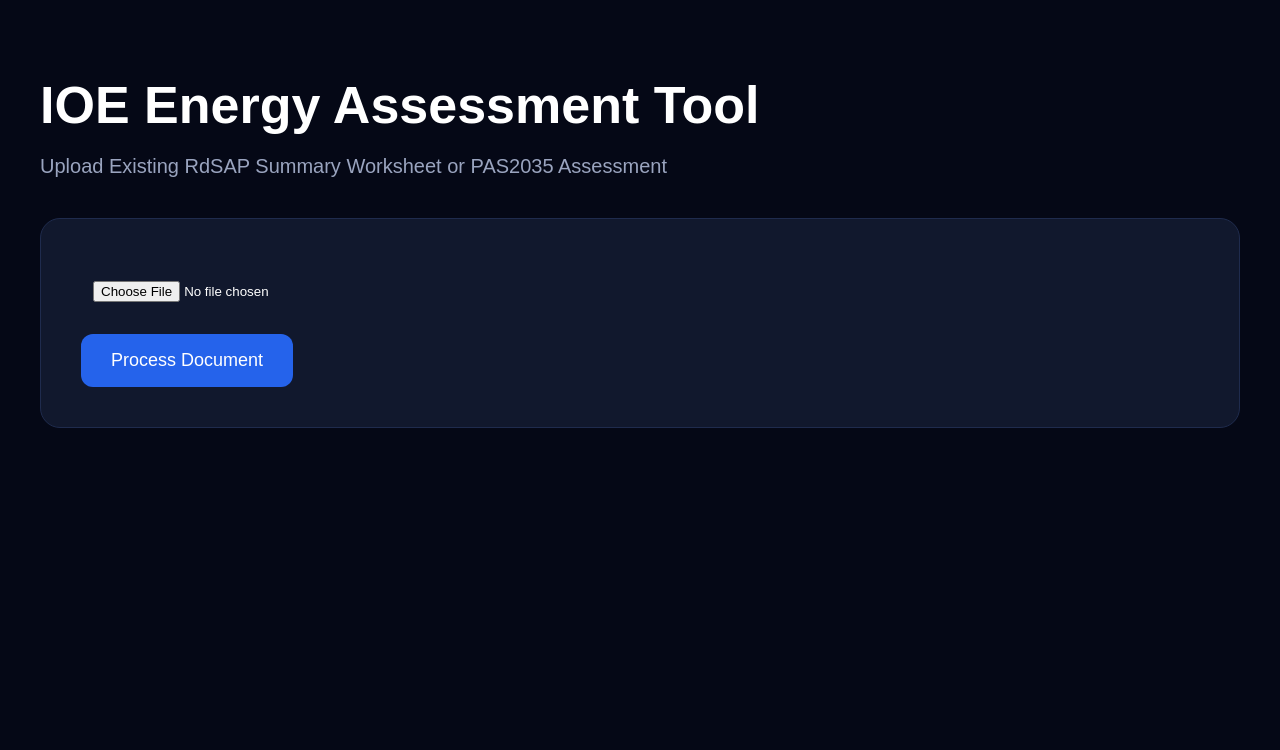
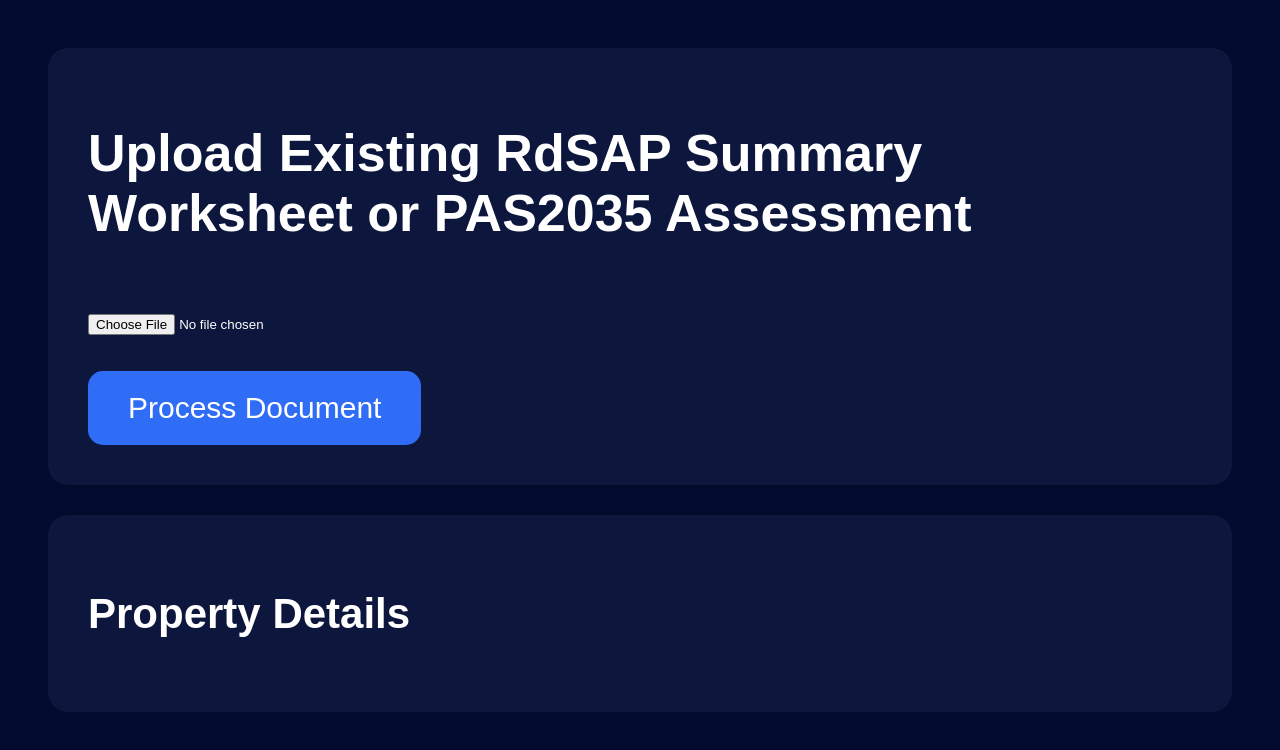
Before and after one commit to crawfordsuae-cloud/ioe-tools, a plain HTML site: page index.html in a window 1280 px wide. Drawn offline with Linux system fonts and the light colour scheme.

Commit message:
Update index.html

```diff
--- a/index.html
+++ b/index.html
@@ -1,93 +1,49 @@
 <!DOCTYPE html>
-<html lang="en">
-
+<html>
 <head>
 
 <meta charset="UTF-8">
+<title>IOE Energy Assessment Tool</title>
 
-<meta name="viewport" content="width=device-width, initial-scale=1.0">
-
-<title>IOE Energy Assessment Tool</title>
+<script src="https://cdnjs.cloudflare.com/ajax/libs/pdf.js/3.11.174/pdf.min.js"></script>
 
 <style>
 
 body{
-  margin:0;
+  background:#020b2d;
+  color:white;
+  font-family:Arial;
   padding:40px;
-  background:#050816;
-  color:white;
-  font-family:Arial,sans-serif;
 }
 
-.container{
-  max-width:1400px;
-  margin:auto;
+.card{
+  background:#0d173d;
+  border-radius:20px;
+  padding:40px;
+  margin-bottom:30px;
+}
+
+button{
+  background:#2f6df6;
+  color:white;
+  border:none;
+  padding:20px 40px;
+  border-radius:15px;
+  font-size:30px;
+  cursor:pointer;
 }
 
 h1{
   font-size:52px;
-  margin-bottom:10px;
 }
 
-.subtitle{
-  color:#9aa4bf;
-  font-size:20px;
-  margin-bottom:40px;
+h2{
+  font-size:42px;
 }
 
-.upload-box{
-  background:#11182d;
-  border:1px solid #1f2b4d;
-  border-radius:20px;
-  padding:40px;
-  margin-bottom:40px;
-}
-
-button{
-  margin-top:20px;
-  background:#2563eb;
-  color:white;
-  border:none;
-  padding:16px 30px;
-  border-radius:12px;
-  font-size:18px;
-  cursor:pointer;
-}
-
-button:hover{
-  background:#1d4ed8;
-}
-
-.card{
-  background:#11182d;
-  border:1px solid #1f2b4d;
-  border-radius:20px;
-  padding:30px;
-  margin-bottom:30px;
-}
-
-.measure{
-  background:#1a2442;
-  border-radius:16px;
-  padding:20px;
-  margin-top:20px;
-}
-
-.loading{
-  color:#60a5fa;
-  font-size:22px;
-}
-
-.error{
-  color:red;
-}
-
-input,select{
-  padding:12px;
-  border-radius:10px;
-  border:none;
-  margin-top:10px;
-  width:100%;
+p{
+  font-size:32px;
+  line-height:1.8;
 }
 
 </style>
@@ -96,69 +52,51 @@ input,select{
 
 <body>
 
-<div class="container">
+<div class="card">
 
-<h1>IOE Energy Assessment Tool</h1>
+<h1>
+Upload Existing RdSAP Summary Worksheet or PAS2035 Assessment
+</h1>
 
-<p class="subtitle">
+<br><br>
 
-Upload Existing RdSAP Summary Worksheet or PAS2035 Assessment
+<input type="file" id="file">
 
-</p>
+<br><br><br>
 
-<div class="upload-box">
-
-<input type="file" id="fileInput">
-
-<br>
-
-<button onclick="uploadDocument()">
-
+<button onclick="processDocument()">
 Process Document
-
 </button>
 
 </div>
 
-<div id="results"></div>
+<div class="card" id="results">
+
+<h2>Property Details</h2>
+
+<p id="address"></p>
+<p id="floor"></p>
+<p id="heat"></p>
+<p id="room"></p>
+<p id="roof"></p>
+<p id="window"></p>
+<p id="fuel"></p>
+<p id="carbon"></p>
+<p id="rating"></p>
 
 </div>
 
-<script src="https://cdnjs.cloudflare.com/ajax/libs/pdf.js/2.16.105/pdf.min.js"></script>
-
 <script>
 
-async function uploadDocument(){
+async function processDocument(){
 
   const file =
-    document.getElementById(
-      "fileInput"
-    ).files[0];
+    document.getElementById("file").files[0];
 
   if(!file){
-
-    alert("Select PDF");
-
+    alert("Choose PDF");
     return;
   }
-
-  document.getElementById(
-    "results"
-  ).innerHTML = `
-
-    <div class="card">
-
-      <h2>Processing...</h2>
-
-      <p class="loading">
-
-        Extracting RdSAP data
-
-      </p>
-
-    </div>
-
-  `;
 
   try{
 
@@ -170,27 +108,25 @@ async function uploadDocument(){
         data:arrayBuffer
       }).promise;
 
-    let extractedText = "";
+    let text = "";
 
-    for(let page = 1;
-        page <= pdf.numPages;
-        page++){
+    for(let i=1;i<=pdf.numPages;i++){
 
-      const currentPage =
-        await pdf.getPage(page);
+      const page =
+        await pdf.getPage(i);
 
-      const textContent =
-        await currentPage.getTextContent();
+      const content =
+        await page.getTextContent();
 
-      const strings =
-        textContent.items.map(
-          item => item.str
-        );
-
-      extractedText +=
-        strings.join(" ");
+      text += content.items
+        .map(item => item.str)
+        .join(" ");
 
     }
+
+    console.log(text);
+
+    alert(text.substring(0,3000));
 
     const response =
       await fetch(
@@ -203,7 +139,7 @@ async function uploadDocument(){
           },
 
           body:JSON.stringify({
-            text:extractedText
+            text:text
           })
         }
       );
@@ -211,147 +147,55 @@ async function uploadDocument(){
     const data =
       await response.json();
 
-    document.title =
-      data.address ||
-      "IOE Assessment";
+    document.getElementById("address").innerHTML =
+      "<b>Address:</b> " + data.address;
 
-    document.getElementById(
-      "results"
-    ).innerHTML = `
+    document.getElementById("floor").innerHTML =
+      "<b>Total Floor Area:</b> " +
+      data.totalFloorArea + " m²";
 
-      <div class="card">
+    document.getElementById("heat").innerHTML =
+      "<b>Heat Loss Perimeter:</b> " +
+      data.heatLossPerimeter + " m";
 
-        <h2>Property Details</h2>
+    document.getElementById("room").innerHTML =
+      "<b>Room Height:</b> " +
+      data.roomHeight + " m";
 
-        <p><strong>Address:</strong>
-        ${data.address || "Not Found"}</p>
+    document.getElementById("roof").innerHTML =
+      "<b>Roof Area:</b> " +
+      data.roofArea + " m²";
 
-        <p><strong>Total Floor Area:</strong>
-        ${data.totalFloorArea || "0"} m²</p>
+    document.getElementById("window").innerHTML =
+      "<b>Window Area:</b> " +
+      data.windowArea + " m²";
 
-        <p><strong>Heat Loss Perimeter:</strong>
-        ${data.heatLossPerimeter || "0"} m</p>
+    document.getElementById("fuel").innerHTML =
+      "<b>Current Fuel Cost:</b> £" +
+      data.fuelCost;
 
-        <p><strong>Room Height:</strong>
-        ${data.roomHeight || "0"} m</p>
+    document.getElementById("carbon").innerHTML =
+      "<b>Current Carbon:</b> " +
+      data.carbon + " T";
 
-        <p><strong>Roof Area:</strong>
-        ${data.roofArea || "0"} m²</p>
-
-        <p><strong>Window Area:</strong>
-        ${data.windowArea || "0"} m²</p>
-
-        <p><strong>Current Fuel Cost:</strong>
-        £${data.currentFuelCost || "0"}</p>
-
-        <p><strong>Current Carbon:</strong>
-        ${data.currentCarbon || "0"} T</p>
-
-        <p><strong>Current Rating:</strong>
-        ${data.currentRating || "-"}</p>
-
-      </div>
-
-      <div class="card">
-
-        <h2>Select Measure</h2>
-
-        <select id="measureSelect">
-
-          ${
-            data.measures.map(
-              (measure,index)=>`
-
-              <option value="${index}">
-
-                ${measure.name}
-
-              </option>
-
-            `
-            ).join("")
-          }
-
-        </select>
-
-        <button onclick='showMeasure(${JSON.stringify(data.measures)})'>
-
-          Calculate
-
-        </button>
-
-      </div>
-
-      <div id="measureResults"></div>
-
-    `;
+    document.getElementById("rating").innerHTML =
+      "<b>Current Rating:</b> " +
+      data.currentRating;
 
   }
 
   catch(error){
 
-    document.getElementById(
-      "results"
-    ).innerHTML = `
+    document.getElementById("results").innerHTML =
+      "<h2>Backend Error</h2><p>" +
+      error +
+      "</p>";
 
-      <div class="card">
-
-        <h2>Backend Error</h2>
-
-        <p class="error">
-
-          ${error}
-
-        </p>
-
-      </div>
-
-    `;
   }
 
-}
-
-function showMeasure(measures){
-
-  const index =
-    document.getElementById(
-      "measureSelect"
-    ).value;
-
-  const measure =
-    measures[index];
-
-  document.getElementById(
-    "measureResults"
-  ).innerHTML = `
-
-    <div class="card">
-
-      <h2>
-      ${measure.name}
-      </h2>
-
-      <p>
-      <strong>Total Installation Cost:</strong>
-      £${measure.cost}
-      </p>
-
-      <p>
-      <strong>${measure.risk}</strong>
-      </p>
-
-      <p>
-      <strong>Additional Information Required:</strong>
-      ${measure.additional.join(", ")}
-      </p>
-
-    </div>
-
-  `;
 }
 
 </script>
 
 </body>
-
 </html>
```
